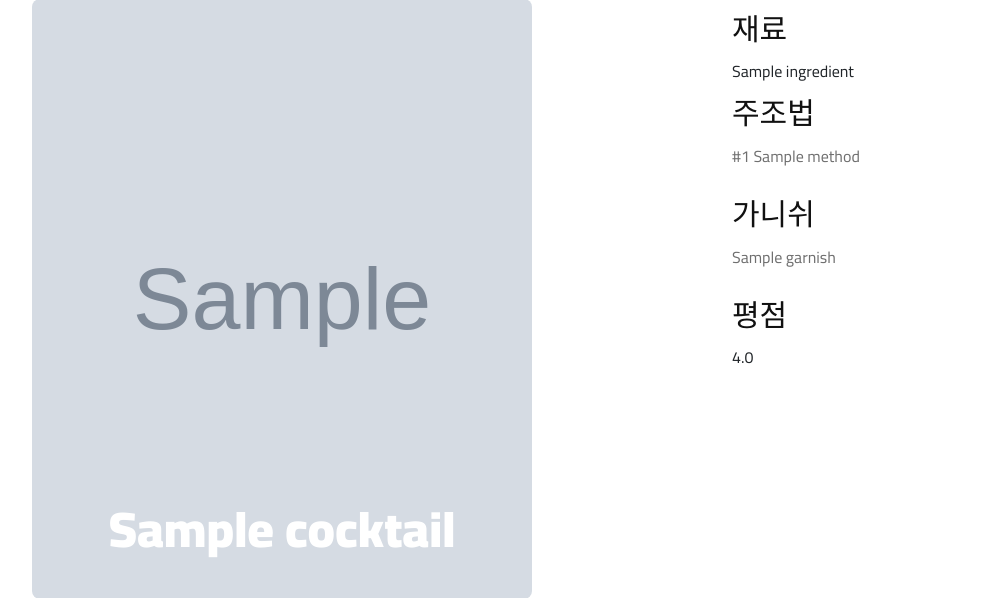
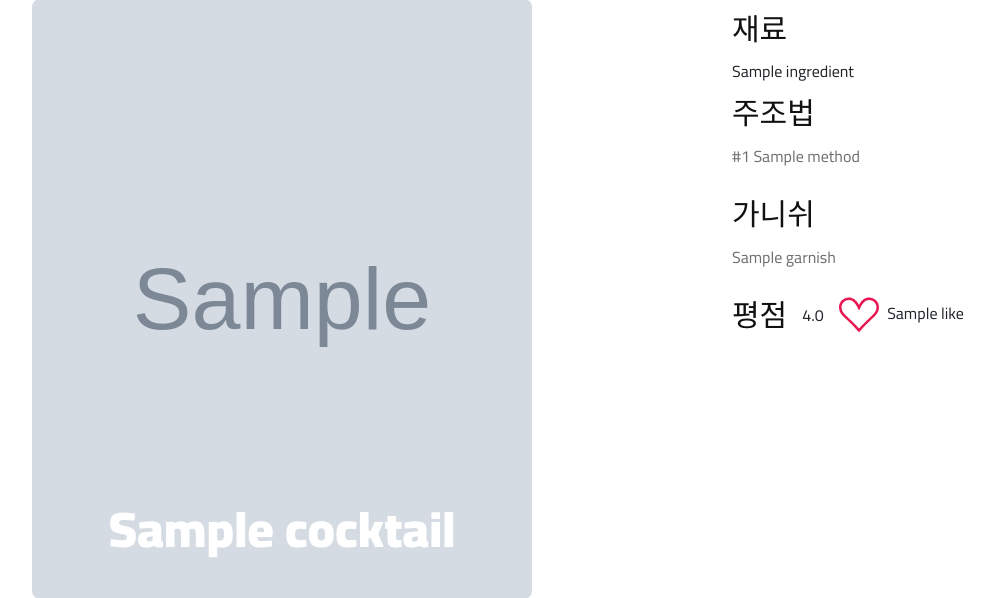
Before and after one commit to wowba/groub_D_team_10, a Flask app: page /api/view in a window 1280 px wide. Shown: the part 157-755 px from the top of the page, without its empty margins (38-1032 px from the left). Run offline with Flask 2, Linux system fonts and the light colour scheme; grey boxes marked "Sample" are stand-in pictures; a database or web service that is not in the repository returns one stand-in record (values such as "Sample title"); some libraries are stand-ins or nearby versions.

Commit message:
상세페이지 좋아요 버튼 추가

```diff
--- a/static/js/handleclicklike.js
+++ /dev/null
@@ -1,3 +0,0 @@
-function handleclicklike(){
-
-}
--- a/templates/details.html
+++ b/templates/details.html
@@ -24,6 +24,44 @@
     <link rel="stylesheet" href="../static/css/style.css" type="text/css">
 
     <!-- Js -->
+    <script>
+        function handleClickLike(name) {
+            $.ajax({
+                type: "POST",
+                url: "/api/likeclick",
+                data: {name_give: name},
+                success: function (response) {
+                    changeLikeStatus(name)
+                }
+            })
+        }
+
+        function changeLikeStatus(name) {
+            const elements = document.getElementsByClassName(`${name}`);
+
+            const countElement = elements.item(1);  // 카운트 element
+
+            const iconElement = elements.item(0);  // 좋아요 아이콘 element
+
+            const currentCount = countElement.innerText;
+            const num = Number(currentCount);
+
+            // const currentIcon = iconElement.classList.contains('active');
+
+            const currentIcon = iconElement.getAttribute('src') === '/static/img/icon/suit-heart.svg';
+
+
+            // console.log(currentIcon)
+
+            if (currentIcon) {
+                countElement.innerText = (num + 1).toString();
+                iconElement.setAttribute('src', '/static/img/icon/suit-heart-fill.svg');
+            } else {
+                countElement.innerText = (num - 1).toString();
+                iconElement.setAttribute('src', '/static/img/icon/suit-heart.svg');
+            }
+        }
+    </script>
     <script src="../static/js/cocktail99.js"></script>
     <script src="https://ajax.googleapis.com/ajax/libs/jquery/3.4.1/jquery.min.js"></script>
     <script src="https://cdnjs.cloudflare.com/ajax/libs/jquery-cookie/1.4.1/jquery.cookie.js"></script>
@@ -268,12 +306,30 @@
                     <h3>가니쉬</h3>
                     <p>{{ cocktail_info.garnish }}</p>
                 </div>
-                <div class="score_box">
+                <div class="score_box" style="display: flex; align-items: center">
                     <h3>평점</h3>
                     {% if cocktail_info.review | length != 0 %}
-                        <span>{{ cocktail_info.review | sum(attribute='stars') / cocktail_info.review | length }}</span>
+                        <span style="margin-left: 15px">{{ cocktail_info.review | sum(attribute='stars') / cocktail_info.review | length }}</span>
                     {% else %}
-                        <span>리뷰 없음</span>
+                        <span style="margin-left: 15px">리뷰 없음</span>
+                    {% endif %}
+                    {% if user_info %}
+                        {% if cocktail_info.name in user_info.like_list %}
+                            <div onclick="handleClickLike(`{{cocktail_info.name}}`)" class="click" style="margin-left: 15px">
+                                <img src="/static/img/icon/suit-heart-fill.svg" class="{{cocktail_info.name}} active" style="width: 40px; height: 40px; "/>
+                                <span class="{{cocktail_info.name}}" style="margin-left: 5px">{{ cocktail_info.like }}</span>
+                            </div>
+                        {% else %}
+                            <div onclick="handleClickLike(`{{cocktail_info.name}}`)" class="click" style="margin-left: 15px">
+                                <img src="/static/img/icon/suit-heart.svg" class="{{cocktail_info.name}} active" style="width: 40px; height: 40px"/>
+                                <span class="{{cocktail_info.name}}" style="margin-left: 5px">{{ cocktail_info.like }}</span>
+                            <div>
+                        {% endif %}
+                    {% else %}
+                        <div onclick="handleClickLike(`{{cocktail_info.name}}`)" class="click" style="margin-left: 15px">
+                                <img src="/static/img/icon/suit-heart.svg" class="{{cocktail_info.name}} active" style="width: 40px; height: 40px"/>
+                                <span class="{{cocktail_info.name}}" style="margin-left: 5px">{{ cocktail_info.like }}</span>
+                            <div>
                     {% endif %}
                 </div>
             </div>
```
